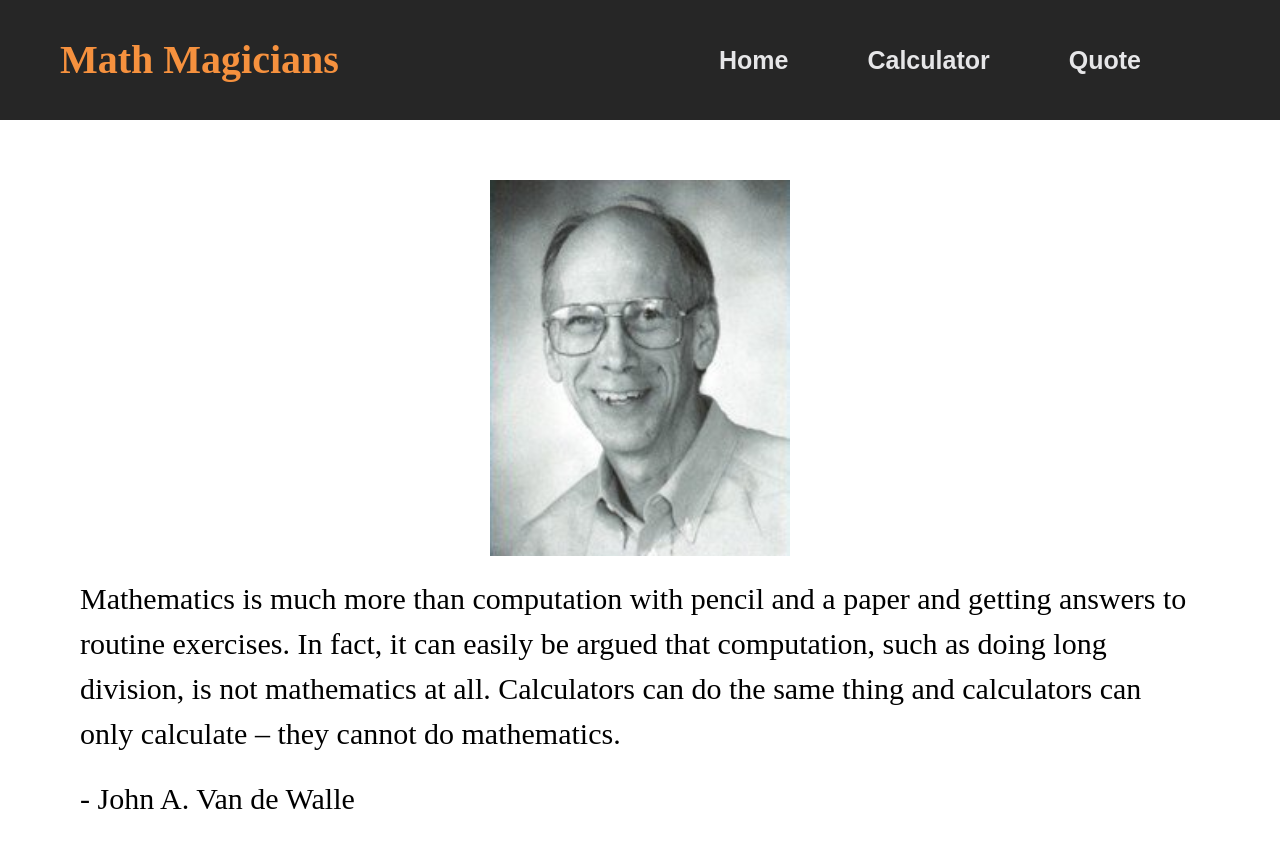
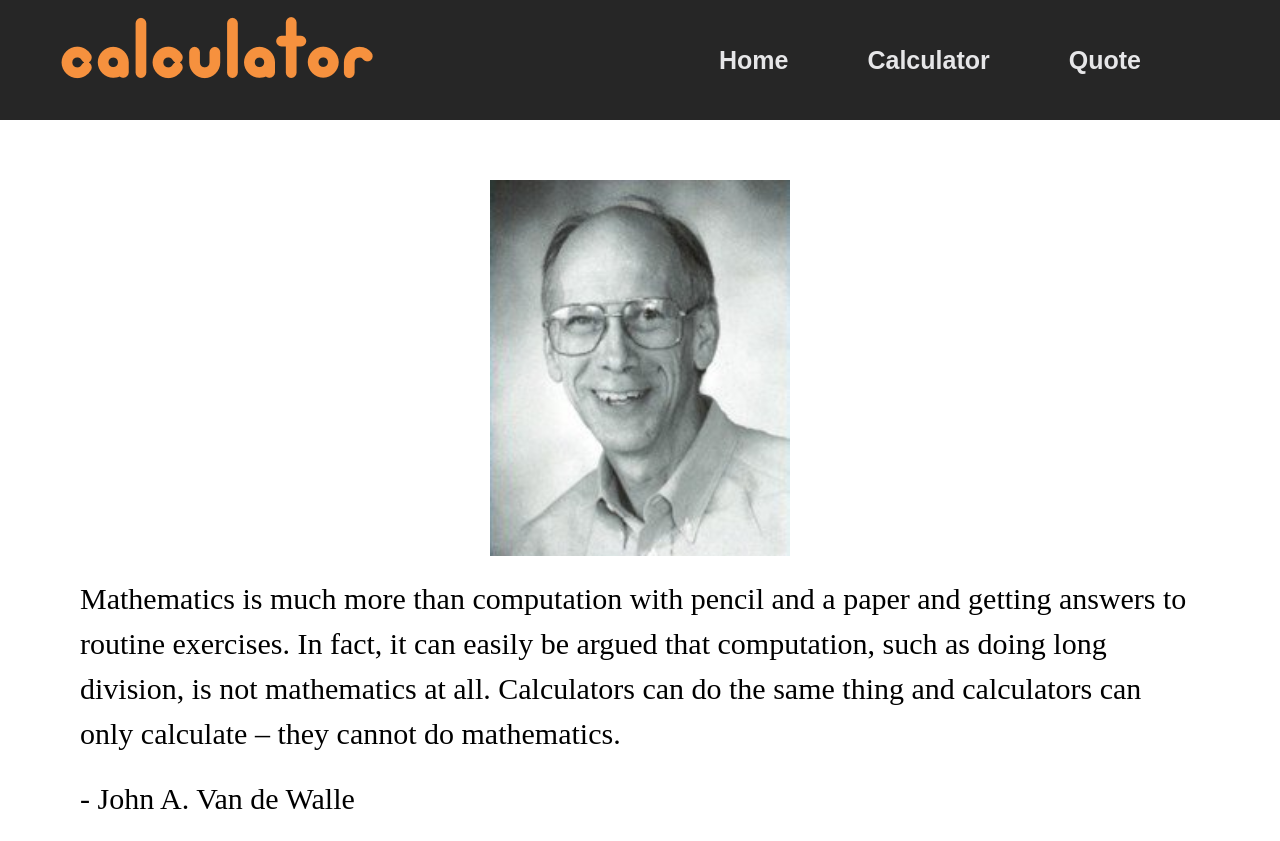
Before and after one commit to bettercallazamat/react-calculator, a React (Create React App) app: page /quote in a window 1280 px wide. Built offline with nearby package versions, Linux system fonts and the light colour scheme.

Commit message:
Change font for logo

```diff
--- a/src/components/Nav.js
+++ b/src/components/Nav.js
@@ -10,7 +10,7 @@ const Nav = () => {
   return (
     <nav className="nav">
       <Link style={styles} to="/">
-        <h3 className="nav-logo">Math Magicians</h3>
+        <h3 className="nav-logo">Calculator</h3>
       </Link>
       <ul className="nav-items">
         <Link style={styles} to="/">
--- a/src/styles/index.css
+++ b/src/styles/index.css
@@ -1,15 +1,10 @@
+@font-face {
+  font-family: 'Family';
+  src: local('Family'), url(../Family.otf) format('opentype');
+}
+
 * {
   box-sizing: border-box;
-}
-
-nav {
-  display: flex;
-  justify-content: space-between;
-  align-items: center;
-  background-color: #262626;
-  height: 100px;
-  padding: 60px 60px;
-  margin-bottom: 40px;
 }
 
 h1,
@@ -41,8 +36,21 @@ a {
   font-size: 25px;
 }
 
+nav {
+  display: flex;
+  justify-content: space-between;
+  align-items: center;
+  background-color: #262626;
+  height: 100px;
+  padding: 60px 60px;
+  margin-bottom: 40px;
+}
+
 .nav-logo {
   color: #f6913e;
+  font-family: 'Family', Arial, sans-serif;
+  font-size: 60px;
+  letter-spacing: 5px;
 }
 
 .nav-items {
```
Also changed, not shown: src/Family.otf (added).
